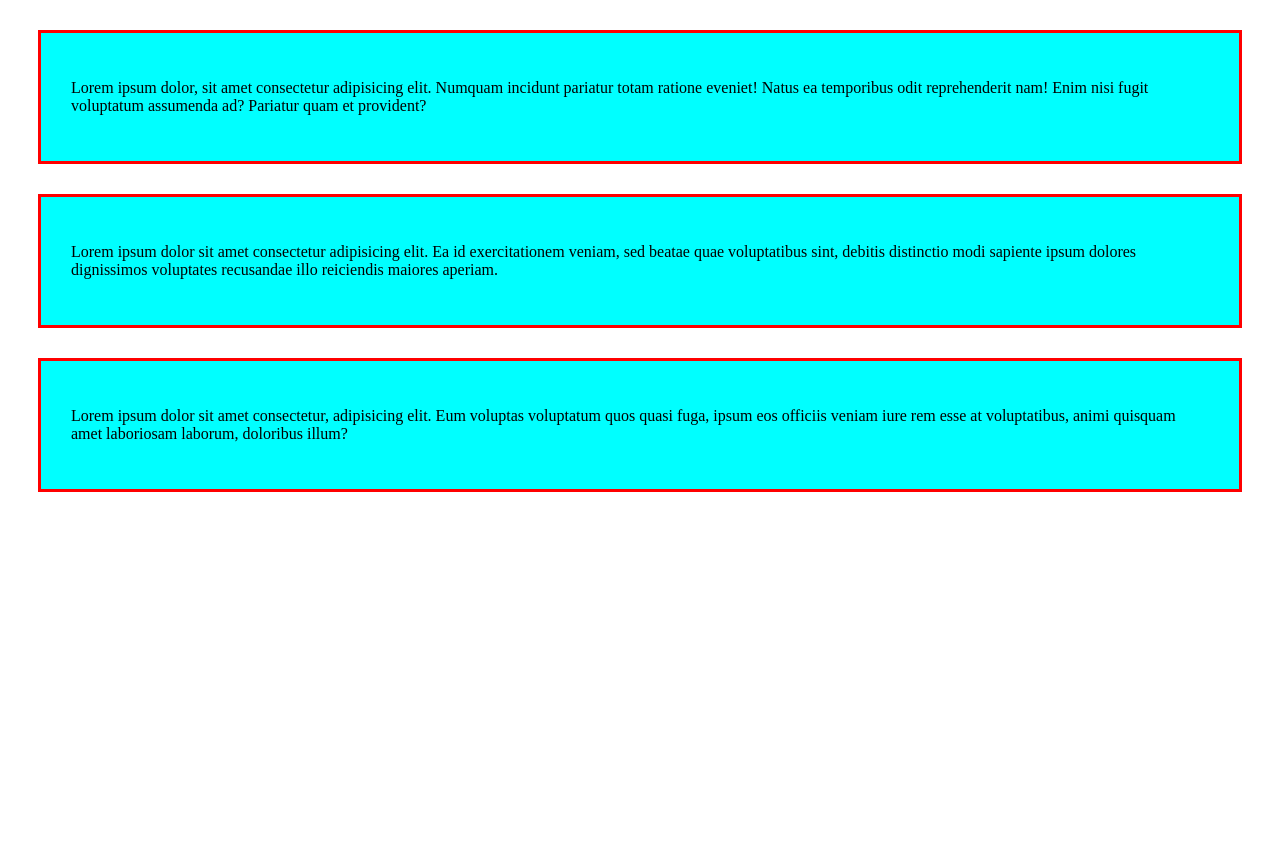
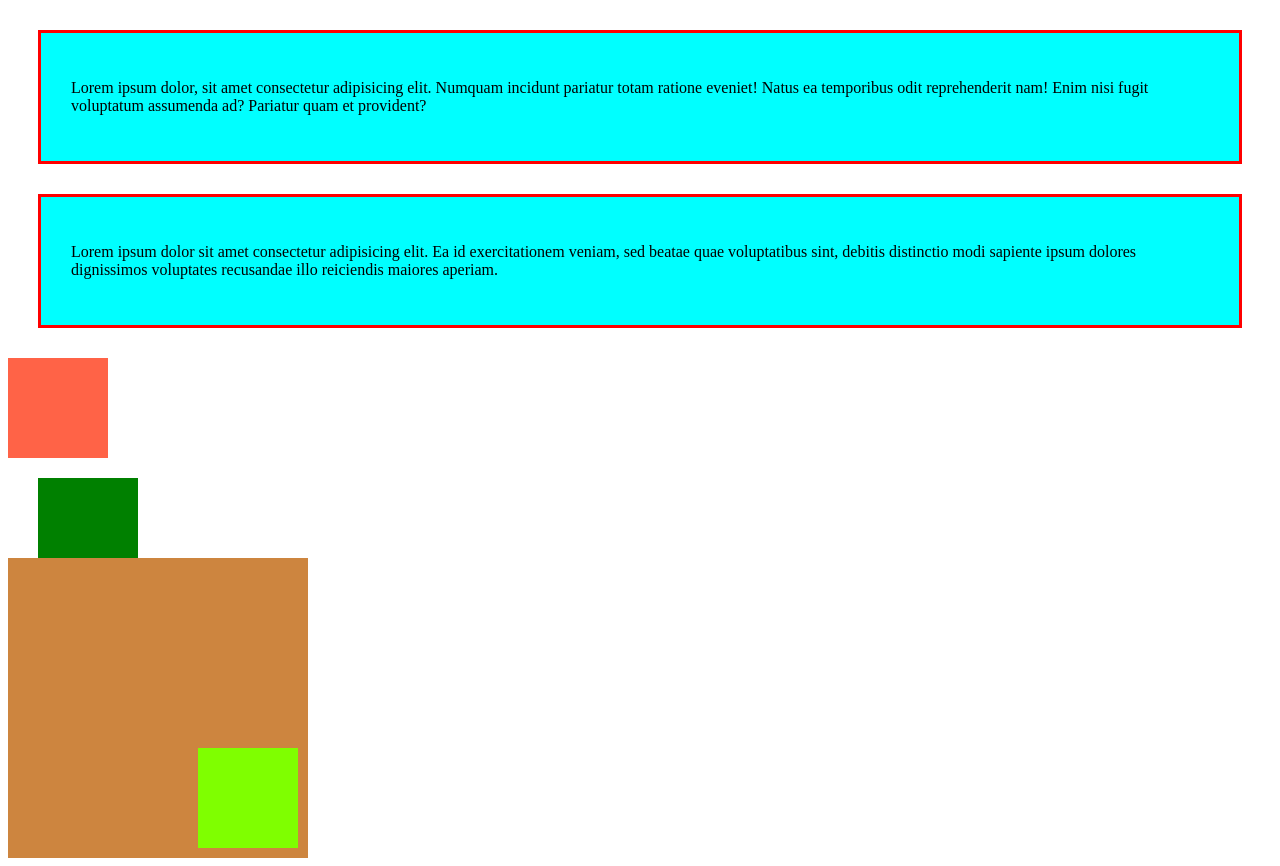
Before and after one commit to getsai18/Aplicacionea_Web, a plain HTML site: page clase Elementos/index.html in a window 1280 px wide. Before the commit the page ends 800 px from the top, so only its background shows below. Drawn offline with Linux system fonts and the light colour scheme.

Commit message:
Se agregan los cambios

```diff
--- a/clase Elementos/css/style.css
+++ b/clase Elementos/css/style.css
@@ -12,8 +12,33 @@
     background-color: aqua;
 }
 .box3{
-    margin: 30px;
-    padding: 30px;
-    border: 3px solid red;
-    background-color: aqua;
+    width: 100px;
+    height: 100px;
+    background-color: tomato;
+    position: relative;
 }
+
+.box4{
+    width: 100px;
+    height: 100px;
+    background-color: green;
+    position: relative;
+    top: 20px;
+    left: 30px;
+}
+
+.container{
+    width: 300px;
+    height: 300px;
+    background-color: peru;
+    position: relative;
+}
+
+.box5{
+    width: 100px;
+    height: 100px;
+    background-color: chartreuse;
+    position: absolute;
+    bottom: 10px;
+    right: 10px;
+}
--- a/clase Elementos/index.html
+++ b/clase Elementos/index.html
@@ -13,9 +13,15 @@
     <div class="box2">
         <p>Lorem ipsum dolor sit amet consectetur adipisicing elit. Ea id exercitationem veniam, sed beatae quae voluptatibus sint, debitis distinctio modi sapiente ipsum dolores dignissimos voluptates recusandae illo reiciendis maiores aperiam.</p>
     </div>
-    <div class="box3">
-        <p>Lorem ipsum dolor sit amet consectetur, adipisicing elit. Eum voluptas voluptatum quos quasi fuga, ipsum eos officiis veniam iure rem esse at voluptatibus, animi quisquam amet laboriosam laborum, doloribus illum?</p>
+
+    <div class="box3"></div>
+
+    <div  class="box4"></div>
+
+    <div class="container">
+        <div class="box5"></div>
     </div>
+
 
 </body>
 </html>
```
